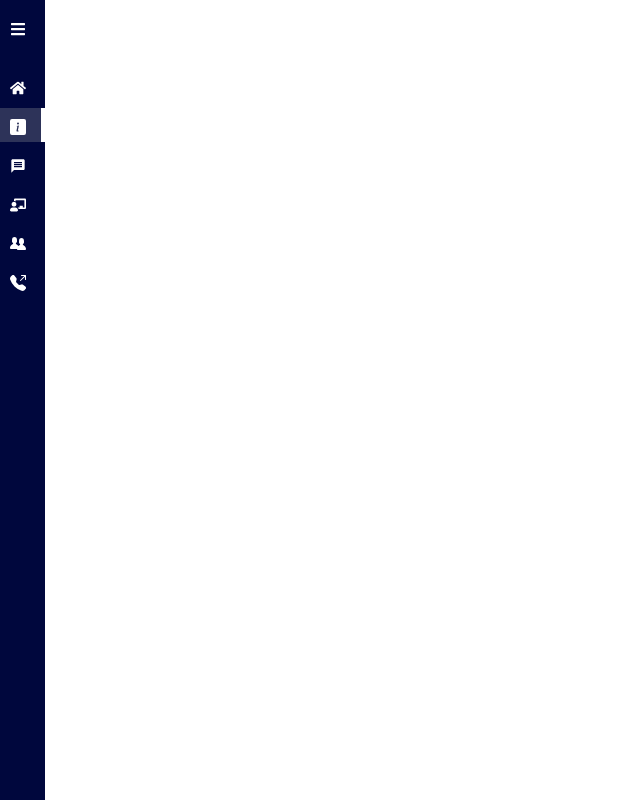
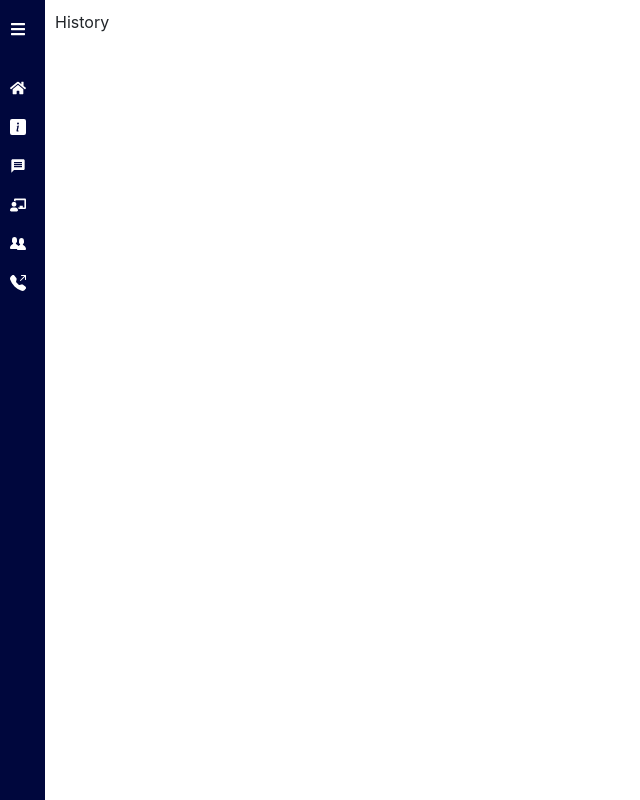
Before and after one commit to PersonaSLIET/PersonaSLIET.github.io, a React (Create React App) app: page /about/history in a window 1280 px wide. Before the commit this address had no page. Shown: the whole page, without its empty margins (0-640 px from the left). Built offline with nearby package versions, Linux system fonts and the light colour scheme.

Commit message:
Updated the file system

```diff
--- a/src/App.js
+++ b/src/App.js
@@ -3,13 +3,15 @@ import './App.css';
 import { BrowserRouter as Router, Routes, Route} from 'react-router-dom'
 import SideBar from './components/SideBar';
 import Home from './components/Home';
-import Activities from './components/Activities';
 import Faculties from './components/Faculties';
 import Alumni from './components/Alumni';
 import Mentor from './components/Mentor';
 import Contact from './components/Contact'
-import About from './components/About';
+import History from './components/History';
 import Members from './components/Members';
+import Upcoming from './components/Upcoming'
+import Past from './components/Past'
+import Club from './components/Club';
 
 function App() {
   return (
@@ -18,8 +20,10 @@ function App() {
       <SideBar>
       <Routes>
         <Route path='/' element={<Home/>}/>
-        <Route path='/about' element={<About/>}/>
-        <Route path='/activities' element={<Activities/>}/>
+        <Route path='/about/club' element={<Club/>}/>
+        <Route path='/about/history' element={<History/>}/>
+        <Route path='/activities/upcoming' element={<Upcoming/>}/>
+        <Route path='/activities/past' element={<Past/>}/>
         <Route path='/faculties' element={<Faculties/>}/>
         <Route path='/team/members' element={<Members/>}/>
         <Route path='/team/alumnis' element={<Alumni/>}/>
--- /dev/null
+++ b/src/components/History.js
@@ -0,0 +1,11 @@
+import React from 'react'
+
+const History = () => {
+  return (
+    <div>
+      History
+    </div>
+  )
+}
+
+export default History
--- /dev/null
+++ b/src/components/Past.js
@@ -0,0 +1,11 @@
+import React from 'react'
+
+const Past = () => {
+  return (
+    <div>
+      Past Activities
+    </div>
+  )
+}
+
+export default Past
--- a/src/components/SideBar.js
+++ b/src/components/SideBar.js
@@ -21,11 +21,35 @@ const routes = [
     path: "/about",
     name: "About Us",
     icon: <BsFillInfoSquareFill />,
+    subRoutes: [
+      {
+        path: "/about/club",
+        name: "Club ",
+        icon: <SiClubhouse />,
+      },
+      {
+        path: "/about/history",
+        name: "History",
+        icon: <BsFillPersonBadgeFill />,
+      }
+    ],
   },
   {
     path: "/activities",
     name: "Activities",
     icon: <MdMessage />,
+    subRoutes: [
+      {
+        path: "/activities/upcoming",
+        name: "Upcoming",
+        icon: <SiClubhouse />,
+      },
+      {
+        path: "/activities/past",
+        name: "Past Activities",
+        icon: <BsFillPersonBadgeFill />,
+      }
+    ],
   },
   {
     path: "/faculties",
--- a/src/components/Activities.js
+++ b/src/components/Upcoming.js
@@ -1,6 +1,6 @@
 import React from 'react'
 
-const Activities = () => {
+const Upcoming = () => {
   return (
     <div>
       Upcoming Activities
@@ -8,4 +8,4 @@ const Activities = () => {
   )
 }
 
-export default Activities
+export default Upcoming
```
